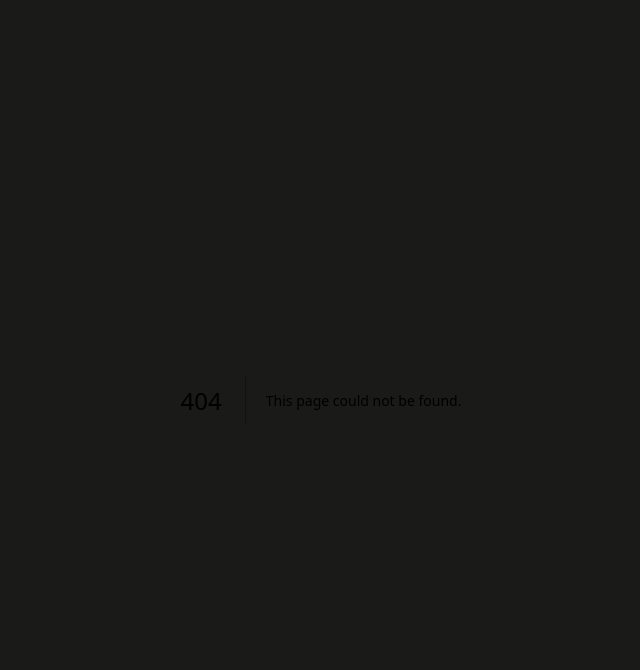
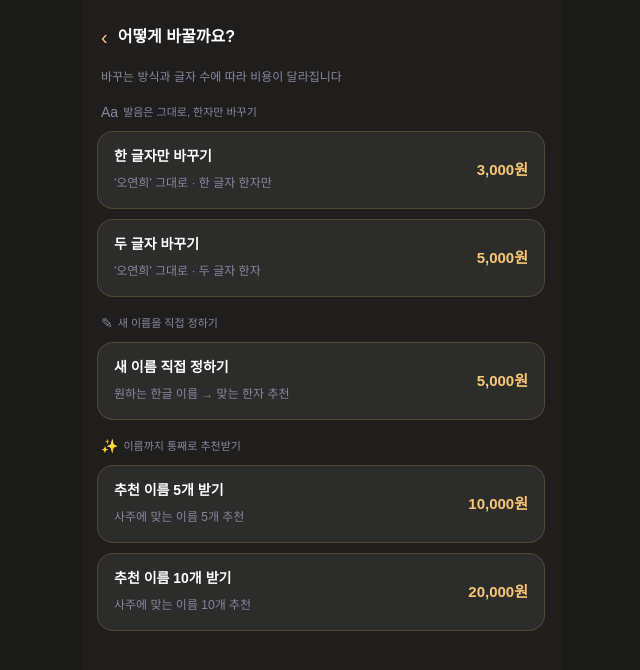
Before and after one commit to lysh0112-cpu/myjae, a Next.js app: page /manseryeok/naming/rename in a window 1280 px wide. Before the commit this address had no page. Shown: the top 670 px of the page, without its empty margins (319-959 px from the left). Built offline with nearby package versions, Linux system fonts and the light colour scheme.

Commit message:
Create page.tsx

```diff
--- /dev/null
+++ b/app/manseryeok/naming/rename/page.tsx
@@ -0,0 +1,83 @@
+'use client'
+import { useRouter } from 'next/navigation'
+
+const GOLD = '#FAC775'
+const CARD = '#2C2C2A'
+const SUB = '#8a88a0'
+
+const OPTIONS = [
+  {
+    group: '발음은 그대로, 한자만 바꾸기',
+    groupIcon: 'Aa',
+    items: [
+      { kind: 'hanja1', label: '한 글자만 바꾸기', desc: "'오연희' 그대로 · 한 글자 한자만", price: 3000 },
+      { kind: 'hanja2', label: '두 글자 바꾸기', desc: "'오연희' 그대로 · 두 글자 한자", price: 5000 },
+    ],
+  },
+  {
+    group: '새 이름을 직접 정하기',
+    groupIcon: '✎',
+    items: [
+      { kind: 'newname', label: '새 이름 직접 정하기', desc: '원하는 한글 이름 → 맞는 한자 추천', price: 5000 },
+    ],
+  },
+  {
+    group: '이름까지 통째로 추천받기',
+    groupIcon: '✨',
+    items: [
+      { kind: 'auto5', label: '추천 이름 5개 받기', desc: '사주에 맞는 이름 5개 추천', price: 10000 },
+      { kind: 'auto10', label: '추천 이름 10개 받기', desc: '사주에 맞는 이름 10개 추천', price: 20000 },
+    ],
+  },
+]
+
+export default function RenameMethodPage() {
+  const router = useRouter()
+
+  const choose = (kind, price, label) => {
+    const q = new URLSearchParams({ kind, price: String(price), label })
+    router.push(`/manseryeok/naming/pay?${q.toString()}`)
+  }
+
+  return (
+    <main style={{ minHeight: '100vh', background: '#1f1e1c', maxWidth: 480, margin: '0 auto', padding: '8px 16px 32px' }}>
+      <div style={{ display: 'flex', alignItems: 'center', gap: 10, padding: '14px 4px 16px' }}>
+        <button onClick={() => router.back()} style={{ background: 'none', border: 'none', color: GOLD, fontSize: 20, cursor: 'pointer' }}>‹</button>
+        <span style={{ fontSize: 16, fontWeight: 700, color: '#fff' }}>어떻게 바꿀까요?</span>
+      </div>
+      <p style={{ fontSize: 12, color: SUB, margin: '0 0 14px', padding: '0 4px' }}>
+        바꾸는 방식과 글자 수에 따라 비용이 달라집니다
+      </p>
+
+      {OPTIONS.map((g) => (
+        <div key={g.group}>
+          <div style={{ fontSize: 11, color: SUB, margin: '16px 0 8px', padding: '0 4px', display: 'flex', alignItems: 'center', gap: 5 }}>
+            <span style={{ fontSize: 14 }}>{g.groupIcon}</span> {g.group}
+          </div>
+          {g.items.map((it) => (
+            <button
+              key={it.kind}
+              onClick={() => choose(it.kind, it.price, it.label)}
+              className="active:scale-95"
+              style={{
+                width: '100%', textAlign: 'left', background: CARD,
+                border: '1px solid rgba(250,199,117,0.18)', borderRadius: 16,
+                padding: '14px 16px', marginBottom: 10, cursor: 'pointer',
+                display: 'flex', justifyContent: 'space-between', alignItems: 'center', gap: 10,
+                transition: 'transform 0.15s ease',
+              }}
+            >
+              <span>
+                <span style={{ display: 'block', fontSize: 14, fontWeight: 600, color: '#fff', marginBottom: 3 }}>{it.label}</span>
+                <span style={{ fontSize: 12, color: SUB }}>{it.desc}</span>
+              </span>
+              <span style={{ fontSize: 15, fontWeight: 700, color: GOLD, whiteSpace: 'nowrap' }}>
+                {it.price.toLocaleString()}원
+              </span>
+            </button>
+          ))}
+        </div>
+      ))}
+    </main>
+  )
+}
```
